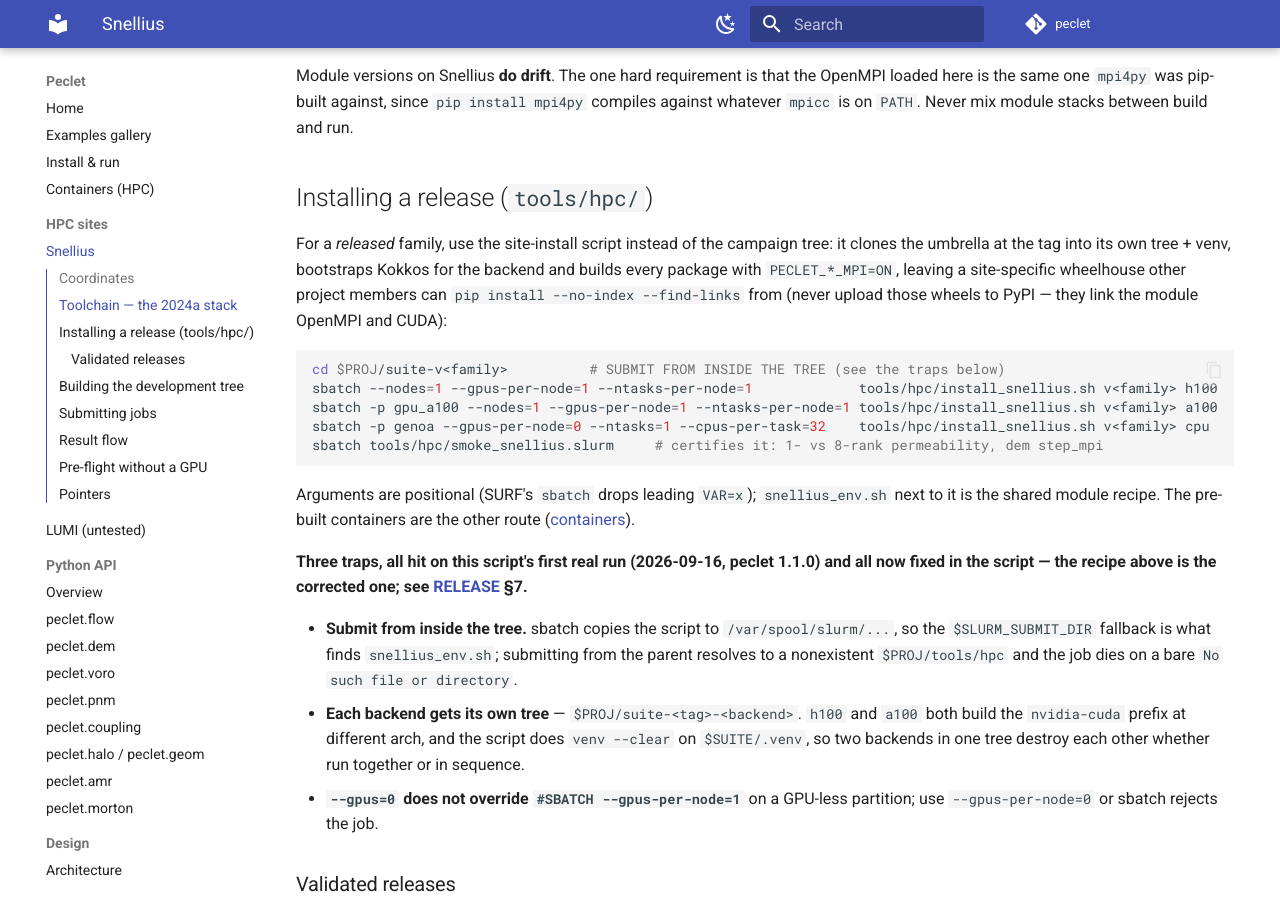
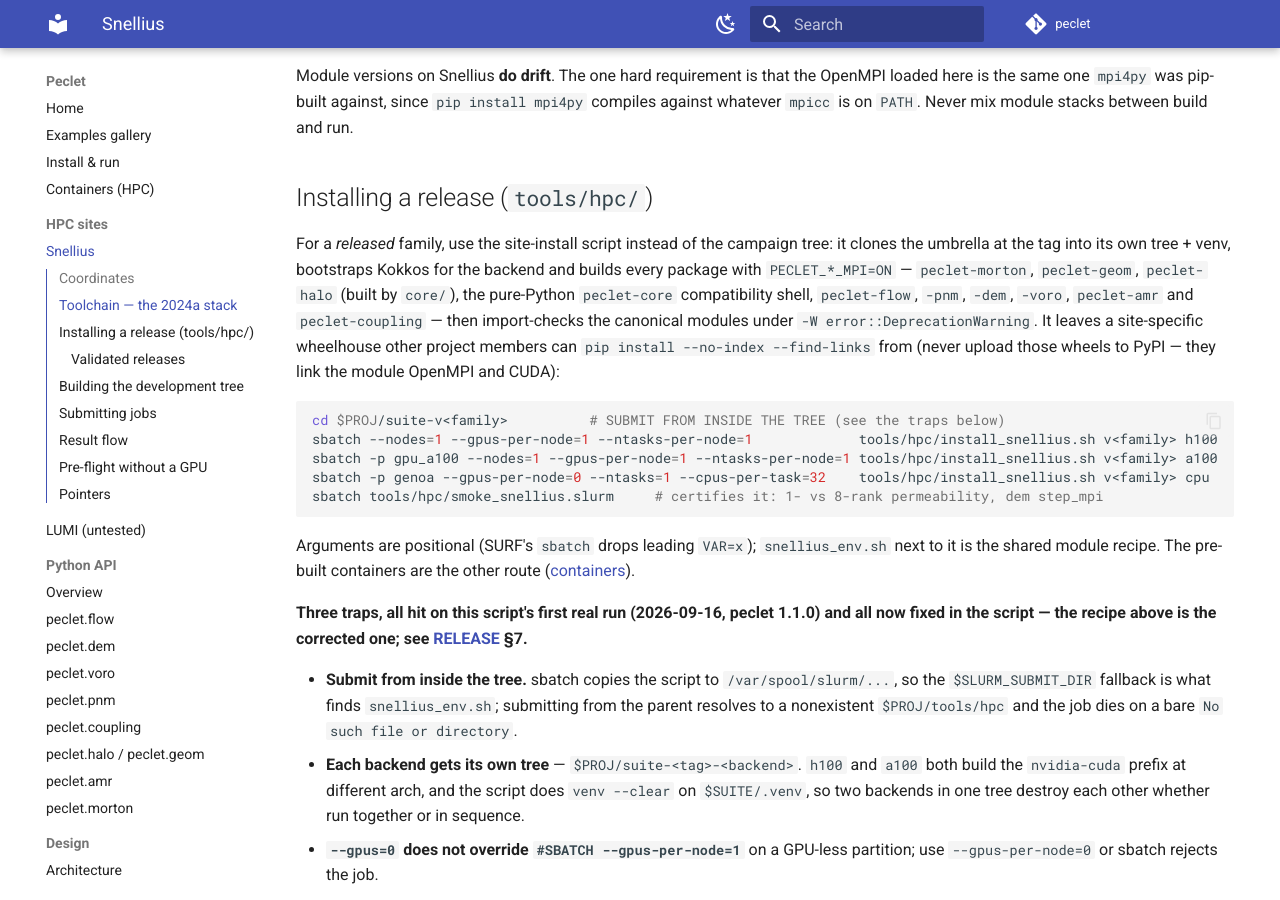
Before and after one commit to computational-chemical-engineering/peclet, an MkDocs documentation site: the page built from docs/SNELLIUS.md, in a window 1280 px wide and 900 px high, scrolled down 975 px. Built offline with MkDocs 1.6.1 and Material for MkDocs 9.7.7, drawn with Linux system fonts in a browser that asks for light colours; comment, search, counter and statistics services are not loaded.

Commit message:
tools/hpc: site install scripts build the 1.3.0 family by its real distributions
install_snellius.sh / install_lumi.sh still built `core` with a PECLET_CORE_KOKKOS define that no
longer exists and installed `peclet-core` as if it were the halo module, with neither geom nor amr.
Now, in dependency order: morton, geom, core (-> peclet-halo), the pure-Python peclet-core shell
(core/packaging/pyproject-core.toml over pyproject.toml, in a staging copy so the tree is never
mutated), flow, pnm, dem, voro, amr, coupling; installed by their real names. The checkout step
puts a pre-existing tree on the tag, syncs + inits submodules and fails if any of the nine is
missing. The import check uses the canonical modules only, never peclet.core.*, under
-W error::DeprecationWarning, asserts the shell was not pulled in, and now fails the job.
smoke_snellius.slurm imports geom + amr under the same flag. SNELLIUS/RELEASE/LUMI docs name the
distributions.

Verified locally against extern/install/host-openmp (umbrella v1.3.0 clone, scratch venv +
wheelhouse): all ten wheels build and install; import check prints flow OpenMP has_mpi True.
Site parts (modules, CUDA/HIP arch, bootstrap, srun/LUMI link) are untouched and unverified here.

Co-Authored-By: Claude Opus 5.5 <noreply@anthropic.com>
Claude-Session: https://claude.ai/code/session_015fNTZgmz6U1bv2MRTM3bbF

```diff
--- a/docs/SNELLIUS.md
+++ b/docs/SNELLIUS.md
@@ -41,7 +41,10 @@ whatever `mpicc` is on `PATH`. Never mix module stacks between build and run.
 
 For a *released* family, use the site-install script instead of the campaign tree: it clones the
 umbrella at the tag into its own tree + venv, bootstraps Kokkos for the backend and builds every
-package with `PECLET_*_MPI=ON`, leaving a site-specific wheelhouse other project members can
+package with `PECLET_*_MPI=ON` — `peclet-morton`, `peclet-geom`, `peclet-halo` (built by `core/`),
+the pure-Python `peclet-core` compatibility shell, `peclet-flow`, `-pnm`, `-dem`, `-voro`, `peclet-amr`
+and `peclet-coupling` — then import-checks the canonical modules under
+`-W error::DeprecationWarning`. It leaves a site-specific wheelhouse other project members can
 `pip install --no-index --find-links` from (never upload those wheels to PyPI — they link the
 module OpenMPI and CUDA):
 
```
Also changed, not shown: docs/LUMI.md (+2 -1 lines), docs/RELEASE.md (+2 -1 lines), 3 other files.
